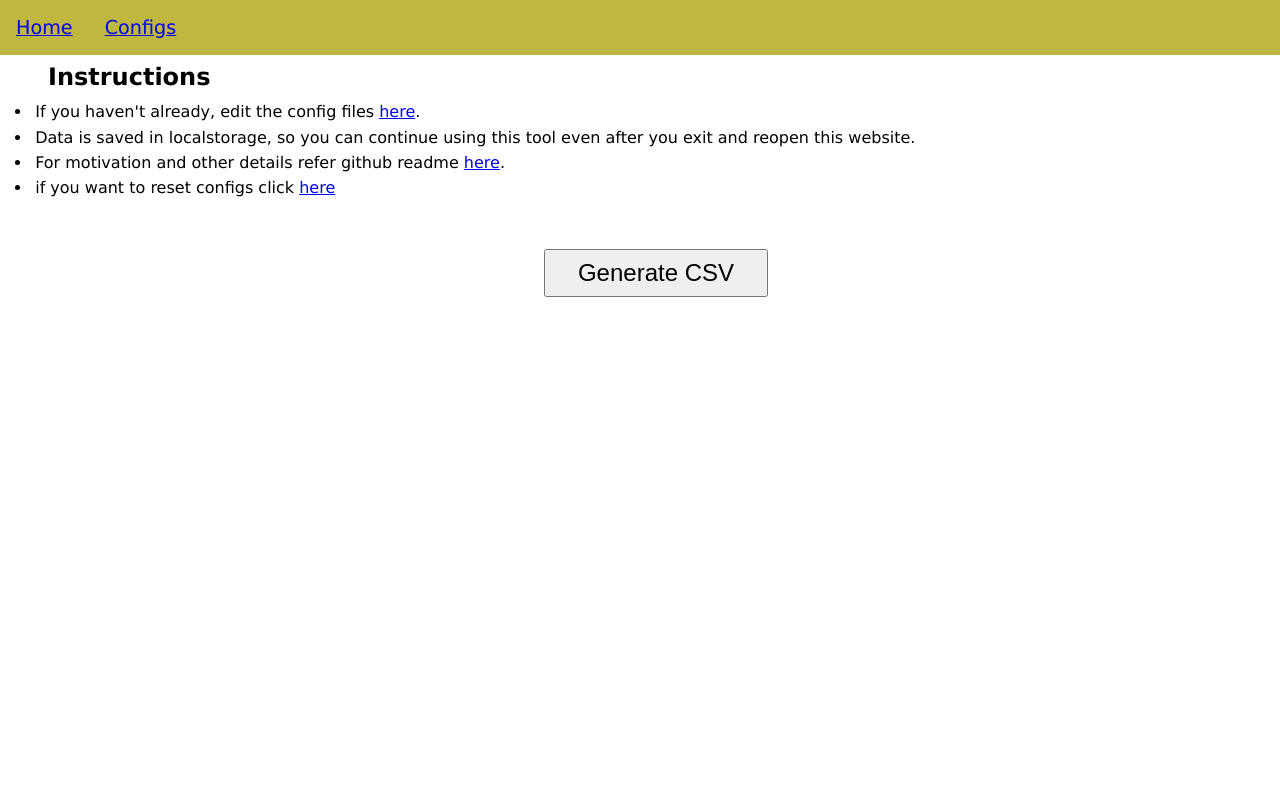
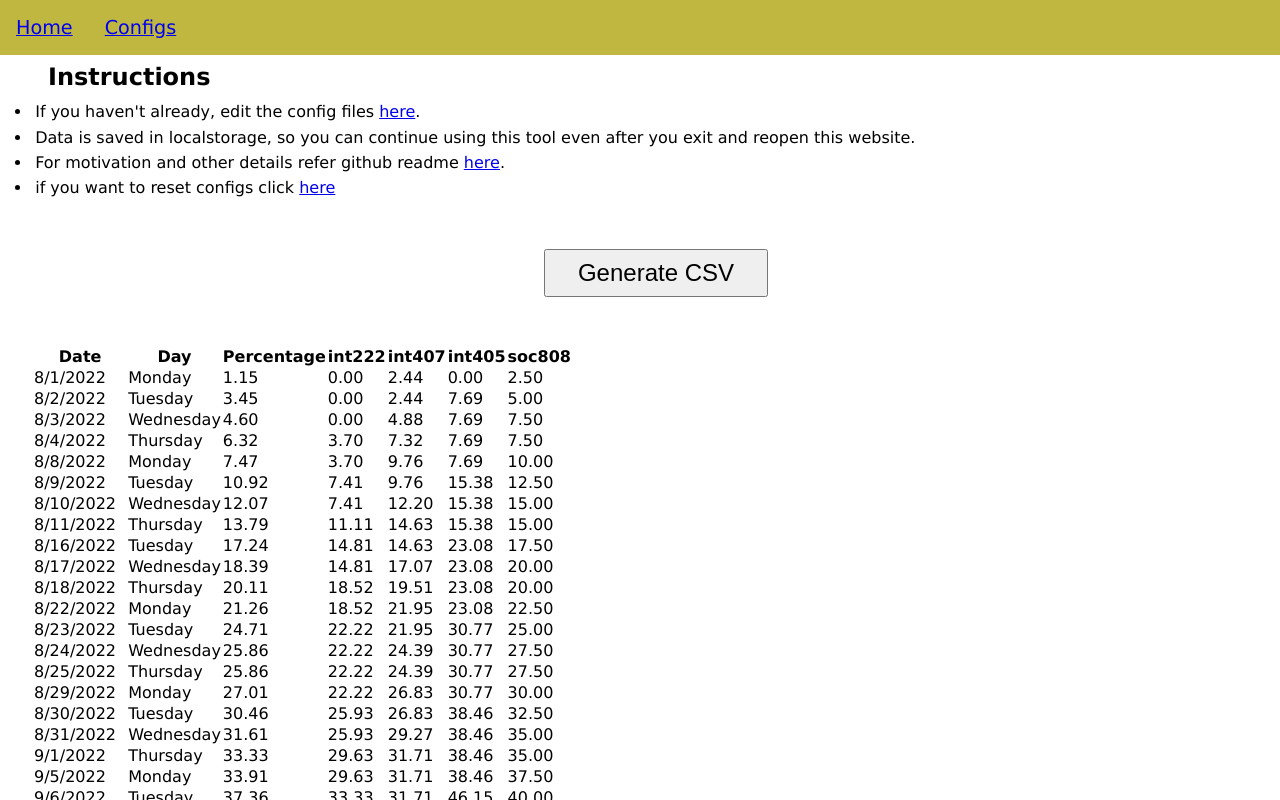
Before and after one commit to prince-thind/ums-attendence-calculator, a React (Vite) app: page / in a window 1280 px wide. Both pictures are taken after a click on the button "Generate CSV". Shown: the top 800 px of the page. Built offline with nearby package versions, Linux system fonts and the light colour scheme.

Commit message:
implement tableview in browser

```diff
--- /dev/null
+++ b/src/components/Table.jsx
@@ -0,0 +1,31 @@
+export default function Table({ csvData }) {
+  const csvArr = csvData.split("\n");
+  const header = csvArr.shift().split(",");
+
+  const rows = csvArr.map((rawRow) => {
+    return rawRow.split(",");
+  });
+
+  return (
+    <table>
+      <thead>
+        <tr>
+          {header.map((heading, index) => {
+            return <th key={index}>{heading}</th>;
+          })}
+        </tr>
+      </thead>
+      <tbody>
+        {rows.map((row, index) => {
+          return (
+            <tr key={index}>
+              {row.map((cell, index) => {
+                return <td key={index}>{cell}</td>;
+              })}
+            </tr>
+          );
+        })}
+      </tbody>
+    </table>
+  );
+}
--- a/src/pages/Home.jsx
+++ b/src/pages/Home.jsx
@@ -1,8 +1,12 @@
 import sampleConfig from "../lib/sampleConfig";
 import { Link } from "react-router-dom";
 import processConfig from "../lib/processConfig";
+import { useState } from "react";
+import Table from "../components/Table";
 
 export default function Home({ config, setConfig }) {
+  const [csvData, setCsvData] = useState(null);
+
   return (
     <div className="module">
       <h2>Instructions</h2>
@@ -32,10 +36,12 @@ export default function Home({ config, setConfig }) {
         </li>
       </ul>
       <button onClick={genrateCSV}>Generate CSV</button>
+      {csvData && <Table csvData={csvData} />}
     </div>
   );
   function genrateCSV() {
-    processConfig(config);
+    const csvString = processConfig(config);
+    setCsvData(csvString);
   }
 
   function resetConfigs() {
```
